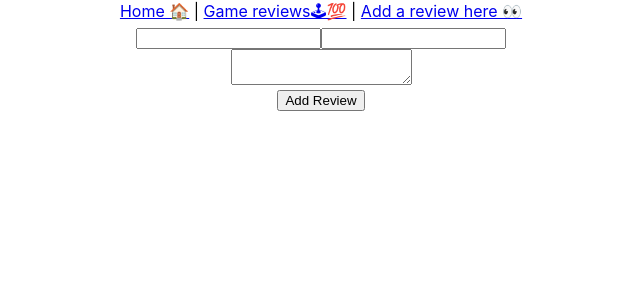
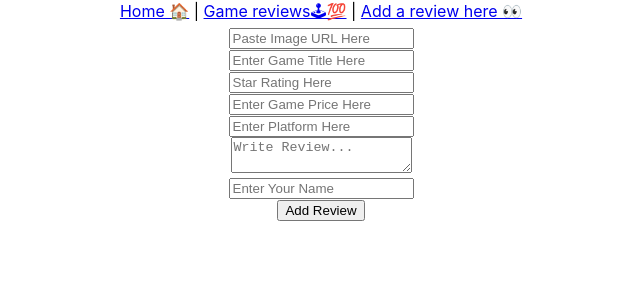
Before and after one commit to cbenitez99/game-review-project, a React (Create React App) app: page /games/new in a window 1280 px wide. Shown: the top 300 px of the page, without its empty margins (319-959 px from the left). Built offline with nearby package versions, Linux system fonts and the light colour scheme; no server answers.

Commit message:
Completed project requirements

```diff
--- a/src/App.js
+++ b/src/App.js
@@ -12,16 +12,6 @@ import Home from './components/Home';
 
 function App() {
 
-  const [formData, setFormData] = useState({
-    image: "",
-    title: "",
-    rating: 0,
-    price: 0,
-    platform: "",
-    review: "",
-    user: ""
-})
-
   const [reviews, setReviews] = useState([])
 
   useEffect(()=>{
@@ -31,6 +21,10 @@ function App() {
       setReviews(data)
     })
   }, [])
+  console.log(reviews)
+  function handlePost(newReview){
+    setReviews(newReview)
+  }
 
   return (
     <div className="App">
@@ -49,7 +43,7 @@ function App() {
           </Route>
 
           <Route exact path="/games/new">
-            <GameReviewForm formData={formData} reviews={reviews}/>
+            <GameReviewForm handlePost={handlePost} reviews={reviews}/>
           </Route>
 
         </Switch>
--- a/src/components/GameCard.js
+++ b/src/components/GameCard.js
@@ -7,7 +7,7 @@ function GameCard({review}){
             <img alt={review.title} src={review.image}/>
             <h3>{review.title}</h3>
             <h5>{review.rating} ⭐️'s</h5>
-            <h3 style={{color: "red"}}>{review.price}</h3>
+            <h3 style={{color: "red"}}>${review.price}</h3>
             <em><h4>{review.platform}</h4></em>
             <h5>"{review.review}"</h5>
             <p> -{review.user}</p>
--- a/src/components/GameReviewForm.js
+++ b/src/components/GameReviewForm.js
@@ -1,24 +1,48 @@
 import React, { useState } from "react";
 
-function GameReviewForm ({formData, reviews}){
+function GameReviewForm ({handlePost}){
 
-    const [firstName, setFirstName] = useState("")
-    const [lastName, setLastName] = useState("")
+  const [formData, setFormData] = useState({
+    image: "",
+    title: "",
+    rating: "",
+    price: "",
+    platform: "",
+    review: "",
+    user: "",
+  })
 
-    function handleFirstName(event) {
-        setFirstName(event.target.value);
+    function handleSubmit(){
+      const URL = 'http://localhost:3000/games'
+      const options = {
+        method: "POST",
+        headers: {'Content-Type':'application/json'},
+        body: JSON.stringify(formData)
       }
+      fetch(URL, options)
+      .then(res => res.json())
+      .then(data => handlePost(...data,[formData]))
+    }
 
-      function handleLastName(event) {
-        setLastName(event.target.value);
+    function handleChange(event) {
+        setFormData({...formData, [event.target.id] : event.target.value,});
       }
 
     return (
-        <form>
-            <input type="text" onChange={handleFirstName} value={firstName}/>
-            <input type="text" onChange={handleLastName} value={lastName}/>
+        <form onSubmit={handleSubmit}>
+            <input id="image" type="text" placeholder="Paste Image URL Here" onChange={handleChange} value={formData.image}/>
             <br/>
-            <textarea type="text"/>
+            <input id="title" type="text" placeholder="Enter Game Title Here" onChange={handleChange} value={formData.title}/>
+            <br/>
+            <input id="rating" type="number" placeholder="Star Rating Here" onChange={handleChange} value={formData.rating}/>
+            <br/>
+            <input id="price" type="text" placeholder="Enter Game Price Here" onChange={handleChange} value={formData.price}/>
+            <br/>
+            <input id="platform" type="text" placeholder="Enter Platform Here" onChange={handleChange} value={formData.platform}/>
+            <br/>
+            <textarea id="review" type="text" placeholder="Write Review..." onChange={handleChange} value={formData.review}/>
+            <br/>
+            <input id="user" type="text" placeholder="Enter Your Name" onChange={handleChange} value={formData.user}/>
             <br/>
             <button type="submit">Add Review</button>
         </form>
```
